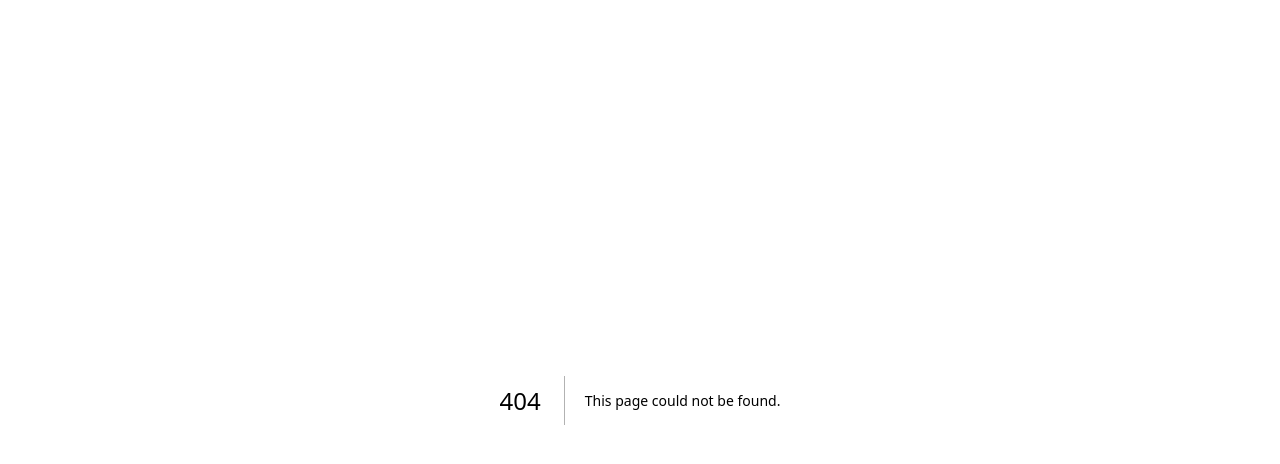
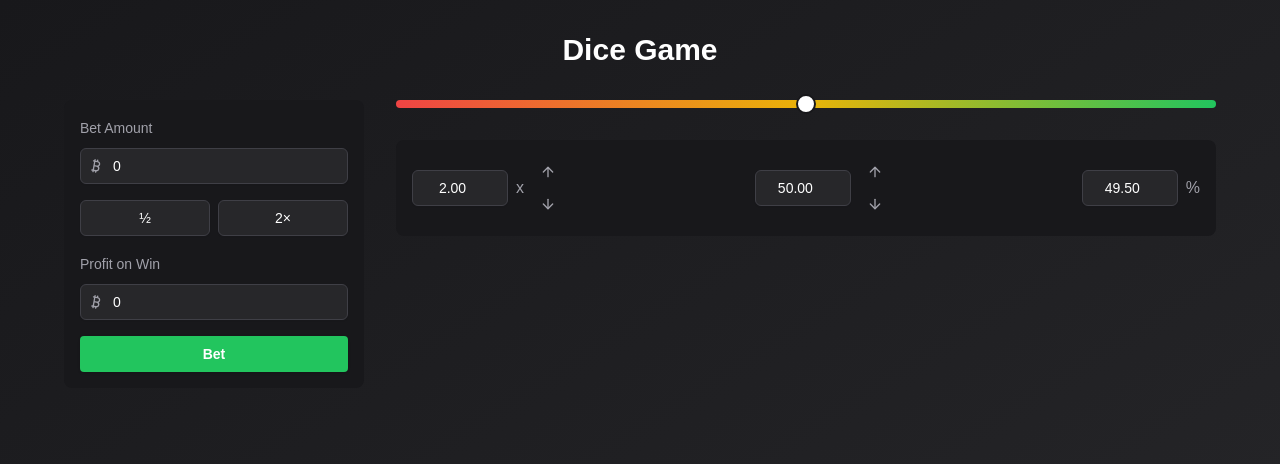
Before and after one commit to PRABHAT1SHUKLA/stake-1, a Next.js app: page /games/dice in a window 1280 px wide. Before the commit this address had no page. Shown: the top 464 px of the page. Built offline with nearby package versions, Linux system fonts and the light colour scheme.

Commit message:
feat: dice game ui implemented

```diff
--- a/package.json
+++ b/package.json
@@ -11,6 +11,7 @@
   "dependencies": {
     "@radix-ui/react-dialog": "^1.1.2",
     "@radix-ui/react-separator": "^1.1.0",
+    "@radix-ui/react-slider": "^1.2.1",
     "@radix-ui/react-slot": "^1.1.0",
     "@radix-ui/react-tabs": "^1.1.1",
     "@radix-ui/react-tooltip": "^1.1.4",
--- a/src/app/casino/page.tsx
+++ b/src/app/casino/page.tsx
@@ -7,13 +7,13 @@ import { Input } from "@/components/ui/input"
 import { Tabs, TabsContent, TabsList, TabsTrigger } from "@/components/ui/tabs"
 
 const stakeOriginals = [
-  { title: "Dice", playersCount: 4044, image: "https://mediumrare.imgix.net/30688668d7d2d48d472edd0f1e2bca0758e7ec51cbab8c04d8b7f157848640e0?&dpr=1&format=auto&auto=format&q=50&w=167" },
-  { title: "Crash", playersCount: 2067, image: "https://mediumrare.imgix.net/c830595cbd07b2561ac76a365c2f01869dec9a8fe5e7be30634d78c51b2cc91e?&dpr=1&format=auto&auto=format&q=50&w=167" },
-  { title: "Plinko", playersCount: 2344, image: "https://mediumrare.imgix.net/5cbb2498c956527e6584c6af216489b85bbb7a909c7d3c4e131a3be9bd1cc6bf?&dpr=1&format=auto&auto=format&q=50&w=167" },
-  { title: "Mines", playersCount: 5426, image: "https://mediumrare.imgix.net/15a51a2ae2895872ae2b600fa6fe8d7f8d32c9814766b66ddea2b288d04ba89c?&dpr=1&format=auto&auto=format&q=50&w=167" },
-  { title: "Limbo", playersCount: 3717, image: "https://mediumrare.imgix.net/11caec5df20098884ae9071848e1951b8b34e5ec84a7241f2e7c5afd4b323dfd?&dpr=1&format=auto&auto=format&q=50&w=167" },
-  { title: "Keno", playersCount: 1602, image: "https://mediumrare.imgix.net/102cf3d7c840018b939cd787bf013e080b996d80e604f3008f21dddf1f1aa201?&dpr=1&format=auto&auto=format&q=50&w=167" },
-  { title: "Hilo", playersCount: 1116, image: "https://mediumrare.imgix.net/7324297ac3a60dd5705db514330c5c363aca538432fda98be261bef8df232a77?&dpr=1&format=auto&auto=format&q=50&w=167" },
+  { title: "Dice", playersCount: 4044, image: "https://mediumrare.imgix.net/30688668d7d2d48d472edd0f1e2bca0758e7ec51cbab8c04d8b7f157848640e0?&dpr=1&format=auto&auto=format&q=50&w=167" , link:"/games/dice" },
+  { title: "Crash", playersCount: 2067, image: "https://mediumrare.imgix.net/c830595cbd07b2561ac76a365c2f01869dec9a8fe5e7be30634d78c51b2cc91e?&dpr=1&format=auto&auto=format&q=50&w=167"  , link:"/games/crash"},
+  { title: "Plinko", playersCount: 2344, image: "https://mediumrare.imgix.net/5cbb2498c956527e6584c6af216489b85bbb7a909c7d3c4e131a3be9bd1cc6bf?&dpr=1&format=auto&auto=format&q=50&w=167" , link:"/games/plinko"},
+  { title: "Mines", playersCount: 5426, image: "https://mediumrare.imgix.net/15a51a2ae2895872ae2b600fa6fe8d7f8d32c9814766b66ddea2b288d04ba89c?&dpr=1&format=auto&auto=format&q=50&w=167" ,link:"/games/mines"},
+  { title: "Limbo", playersCount: 3717, image: "https://mediumrare.imgix.net/11caec5df20098884ae9071848e1951b8b34e5ec84a7241f2e7c5afd4b323dfd?&dpr=1&format=auto&auto=format&q=50&w=167" ,link:"/games/mines"},
+  { title: "Keno", playersCount: 1602, image: "https://mediumrare.imgix.net/102cf3d7c840018b939cd787bf013e080b996d80e604f3008f21dddf1f1aa201?&dpr=1&format=auto&auto=format&q=50&w=167" ,link:"/games/mines"},
+  { title: "Hilo", playersCount: 1116, image: "https://mediumrare.imgix.net/7324297ac3a60dd5705db514330c5c363aca538432fda98be261bef8df232a77?&dpr=1&format=auto&auto=format&q=50&w=167" ,link:"/games/mines"},
 ]
 
 const slots = [
@@ -35,7 +35,7 @@ export default function GamingPage() {
         />
       </div>
 
-      <Tabs defaultValue="lobby" className="w-full">
+      <Tabs defaultValue="lobby" className="w-full p-4 ">
         <TabsList className="h-auto flex-wrap justify-start gap-2 bg-transparent p-0">
           <TabsTrigger
             value="lobby"
--- a/src/app/dice/page.tsx
+++ /dev/null
@@ -1,3 +0,0 @@
-export default function (){
-  return <div> Hello from dice page</div>
-}
--- /dev/null
+++ b/src/app/games/dice/page.tsx
@@ -0,0 +1,20 @@
+import { GameSidebar } from "@/components/game-sidebar"
+import { GameSlider } from "@/components/game-slider"
+import { GameFooter } from "@/components/game-footer"
+
+export default function DiceGamePage() {
+  return (
+    <div className="min-h-screen bg-gradient-to-br from-zinc-900 to-zinc-800 text-white p-4 md:p-8">
+      <div className="max-w-6xl mx-auto space-y-8">
+        <h1 className="text-3xl font-bold text-center">Dice Game</h1>
+        <div className="grid grid-cols-1 md:grid-cols-[300px_1fr] gap-8">
+          <GameSidebar />
+          <div className="space-y-8">
+            <GameSlider defaultValue={[50]} max={100} step={1} />
+            <GameFooter />
+          </div>
+        </div>
+      </div>
+    </div>
+  )
+}
--- a/src/components/game-card.tsx
+++ b/src/components/game-card.tsx
@@ -7,11 +7,13 @@ interface GameCardProps extends React.HTMLAttributes<HTMLDivElement> {
   title: string
   playersCount?: number
   image: string
+  link?:string
   variant?: "original" | "slot"
 }
 
-export function GameCard({ title, playersCount, image, variant = "original", className, ...props }: GameCardProps) {
+export function GameCard({ link ,title, playersCount, image, variant = "original", className, ...props }: GameCardProps) {
   return (
+    <a href={link} target="_blank" rel="noopener noreferrer" className="block">
     <Card
     className={cn(
       "group relative aspect-[4/5] overflow-hidden border-0 bg-gradient-to-br transition-all hover:scale-105",
@@ -31,6 +33,7 @@ export function GameCard({ title, playersCount, image, variant = "original", cla
       )}
     </div>
   </Card>
+  </a>
 
   )
 }
--- /dev/null
+++ b/src/components/game-footer.tsx
@@ -0,0 +1,83 @@
+"use client"
+
+import { useState } from 'react'
+import { ArrowUp, ArrowDown } from 'lucide-react'
+import { Input } from "@/components/ui/input"
+import { Button } from "@/components/ui/button"
+
+export function GameFooter() {
+  const [multiplier, setMultiplier] = useState(2)
+  const [rollOver, setRollOver] = useState(50)
+  const [winChance, setWinChance] = useState(49.5)
+
+  const adjustValue = (setter: React.Dispatch<React.SetStateAction<number>>, value: number, increment: number) => {
+    setter(Math.max(0, value + increment))
+  }
+
+  return (
+    <div className="flex flex-wrap justify-between gap-4 p-4 bg-zinc-900 rounded-lg">
+      <div className="flex items-center gap-2">
+        <Input
+          type="number"
+          value={multiplier.toFixed(2)}
+          onChange={(e) => setMultiplier(parseFloat(e.target.value))}
+          className="w-24 bg-zinc-800 border-zinc-700 text-white text-center"
+        />
+        <span className="text-zinc-400">x</span>
+        <div className="flex flex-col">
+          <Button
+            variant="ghost"
+            size="sm"
+            className="px-2 py-0 text-zinc-400 hover:text-white"
+            onClick={() => adjustValue(setMultiplier, multiplier, 0.01)}
+          >
+            <ArrowUp size={16} />
+          </Button>
+          <Button
+            variant="ghost"
+            size="sm"
+            className="px-2 py-0 text-zinc-400 hover:text-white"
+            onClick={() => adjustValue(setMultiplier, multiplier, -0.01)}
+          >
+            <ArrowDown size={16} />
+          </Button>
+        </div>
+      </div>
+      <div className="flex items-center gap-2">
+        <Input
+          type="number"
+          value={rollOver.toFixed(2)}
+          onChange={(e) => setRollOver(parseFloat(e.target.value))}
+          className="w-24 bg-zinc-800 border-zinc-700 text-white text-center"
+        />
+        <div className="flex flex-col">
+          <Button
+            variant="ghost"
+            size="sm"
+            className="px-2 py-0 text-zinc-400 hover:text-white"
+            onClick={() => adjustValue(setRollOver, rollOver, 0.01)}
+          >
+            <ArrowUp size={16} />
+          </Button>
+          <Button
+            variant="ghost"
+            size="sm"
+            className="px-2 py-0 text-zinc-400 hover:text-white"
+            onClick={() => adjustValue(setRollOver, rollOver, -0.01)}
+          >
+            <ArrowDown size={16} />
+          </Button>
+        </div>
+      </div>
+      <div className="flex items-center gap-2">
+        <Input
+          type="number"
+          value={winChance.toFixed(2)}
+          onChange={(e) => setWinChance(parseFloat(e.target.value))}
+          className="w-24 bg-zinc-800 border-zinc-700 text-white text-center"
+        />
+        <span className="text-zinc-400">%</span>
+      </div>
+    </div>
+  )
+}
--- /dev/null
+++ b/src/components/game-sidebar.tsx
@@ -0,0 +1,87 @@
+"use client"
+
+import { useState } from 'react'
+import { Bitcoin, ArrowUp, ArrowDown } from 'lucide-react'
+import { Input } from "@/components/ui/input"
+import { Button } from "@/components/ui/button"
+import { Tooltip, TooltipContent, TooltipProvider, TooltipTrigger } from "@/components/ui/tooltip"
+
+export function GameSidebar() {
+  const [betAmount, setBetAmount] = useState(0.00000000)
+  const [profitOnWin, setProfitOnWin] = useState(0.00000000)
+
+  const handleBetAmountChange = (value: number) => {
+    setBetAmount(value)
+    // Update profit on win based on some calculation
+    setProfitOnWin(value * 2) // This is just an example calculation
+  }
+
+  return (
+    <div className="flex flex-col gap-4 p-4 bg-zinc-900 rounded-lg">
+      <div className="space-y-2">
+        <label htmlFor="betAmount" className="text-sm font-medium text-zinc-400">Bet Amount</label>
+        <div className="relative">
+          <Input
+            id="betAmount"
+            type="number"
+            value={betAmount}
+            onChange={(e) => handleBetAmountChange(parseFloat(e.target.value))}
+            className="pl-8 pr-4 py-2 bg-zinc-800 border-zinc-700 text-white"
+            placeholder="Enter amount"
+          />
+          <Bitcoin className="absolute left-2 top-1/2 transform -translate-y-1/2 text-zinc-400" size={16} />
+        </div>
+      </div>
+      <div className="flex gap-2">
+        <TooltipProvider>
+          <Tooltip>
+            <TooltipTrigger asChild>
+              <Button
+                variant="outline"
+                className="flex-1 bg-zinc-800 hover:bg-zinc-700 text-white border-zinc-700"
+                onClick={() => handleBetAmountChange(betAmount / 2)}
+              >
+                ½
+              </Button>
+            </TooltipTrigger>
+            <TooltipContent>
+              <p>Halve bet amount</p>
+            </TooltipContent>
+          </Tooltip>
+        </TooltipProvider>
+        <TooltipProvider>
+          <Tooltip>
+            <TooltipTrigger asChild>
+              <Button
+                variant="outline"
+                className="flex-1 bg-zinc-800 hover:bg-zinc-700 text-white border-zinc-700"
+                onClick={() => handleBetAmountChange(betAmount * 2)}
+              >
+                2×
+              </Button>
+            </TooltipTrigger>
+            <TooltipContent>
+              <p>Double bet amount</p>
+            </TooltipContent>
+          </Tooltip>
+        </TooltipProvider>
+      </div>
+      <div className="space-y-2">
+        <label htmlFor="profitOnWin" className="text-sm font-medium text-zinc-400">Profit on Win</label>
+        <div className="relative">
+          <Input
+            id="profitOnWin"
+            type="number"
+            value={profitOnWin}
+            readOnly
+            className="pl-8 pr-4 py-2 bg-zinc-800 border-zinc-700 text-white"
+          />
+          <Bitcoin className="absolute left-2 top-1/2 transform -translate-y-1/2 text-zinc-400" size={16} />
+        </div>
+      </div>
+      <Button className="w-full bg-green-500 hover:bg-green-600 text-white font-bold py-3 rounded transition-all duration-200 ease-in-out transform hover:scale-105">
+        Bet
+      </Button>
+    </div>
+  )
+}
--- /dev/null
+++ b/src/components/game-slider.tsx
@@ -0,0 +1,28 @@
+"use client"
+
+import * as React from "react"
+import * as SliderPrimitive from "@radix-ui/react-slider"
+
+import { cn } from "@/lib/utils"
+
+const GameSlider = React.forwardRef<
+  React.ElementRef<typeof SliderPrimitive.Root>,
+  React.ComponentPropsWithoutRef<typeof SliderPrimitive.Root>
+>(({ className, ...props }, ref) => (
+  <SliderPrimitive.Root
+    ref={ref}
+    className={cn(
+      "relative flex w-full touch-none select-none items-center",
+      className
+    )}
+    {...props}
+  >
+    <SliderPrimitive.Track className="relative h-2 w-full grow overflow-hidden rounded-full bg-gradient-to-r from-red-500 via-yellow-500 to-green-500">
+      <SliderPrimitive.Range className="absolute h-full bg-transparent" />
+    </SliderPrimitive.Track>
+    <SliderPrimitive.Thumb className="block h-5 w-5 rounded-full border-2 border-primary bg-background ring-offset-background transition-colors focus-visible:outline-none focus-visible:ring-2 focus-visible:ring-ring focus-visible:ring-offset-2 disabled:pointer-events-none disabled:opacity-50" />
+  </SliderPrimitive.Root>
+))
+GameSlider.displayName = SliderPrimitive.Root.displayName
+
+export { GameSlider }
```
Also changed, not shown: 1 other file (tests, documents, lock files or other folders).
